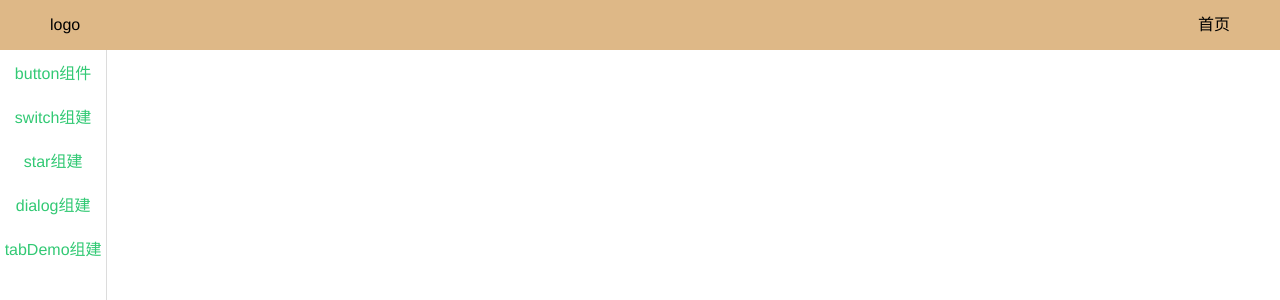
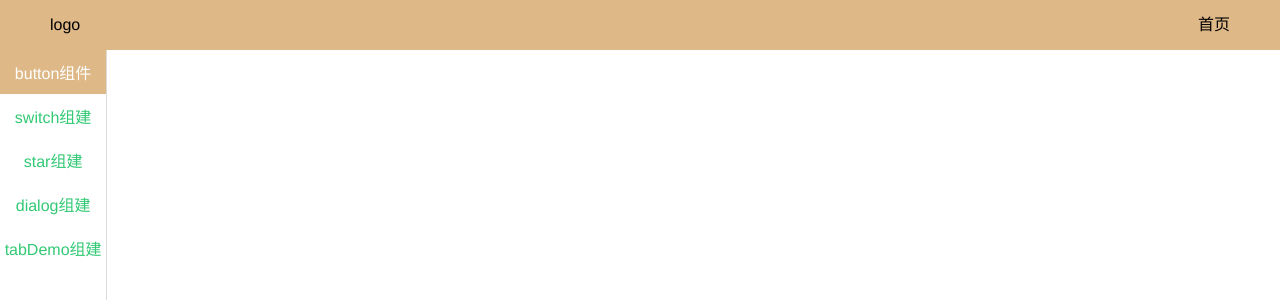
Before and after one commit to xiaoFeng5210/vue3-gulu, a Vue app: page /#/doc in a window 1280 px wide. Shown: the top 300 px of the page. Built offline with nearby package versions, Linux system fonts and the light colour scheme; a small style sheet from the web is missing.

Commit message:
列表样式

```diff
--- a/src/views/Doc.vue
+++ b/src/views/Doc.vue
@@ -4,8 +4,11 @@
         <div class="content">
             <aside v-if="menuVisible" class="aside">
                 <div class="button aside_item"
-                 v-for="item, index in menus" :key="index">
-                    <router-link :to="item.route" class="aside__style">{{item.name}}</router-link>
+                 v-for="item, index in menus" :key="index"
+                  :class="{ select_menu: showMenuIndex === index }"
+                  @click="onClick(index)">
+                    <router-link :to="item.route" class="aside__style"
+                     :style="{ color: showMenuIndex === index ? 'white' : '' }">{{item.name}}</router-link>
                 </div>
                 <!-- <div class="switch aside_item">
                     <router-link to="/doc/switch" class="aside__style">switch组件</router-link>
@@ -49,13 +52,17 @@ export default {
         const showMenuIndex = ref<number>(0)
         const menuVisible = inject<Ref<boolean>>("menuVisible");
         const isShowHome = inject<Ref<boolean>>("isShowHome");
+        function onClick(i) {
+            showMenuIndex.value = i
+        }
         onMounted(() => {
             isShowHome.value = true;
         })
         return {
             menuVisible,
             showMenuIndex,
-            menus
+            menus,
+            onClick
         };
     }
 };
@@ -64,7 +71,7 @@ export default {
 <style lang="scss" scoped>
 .content {
     display: flex;
-    select_menu: {
+    .select_menu {
         background: burlywood;
         color: white;
     }
```
